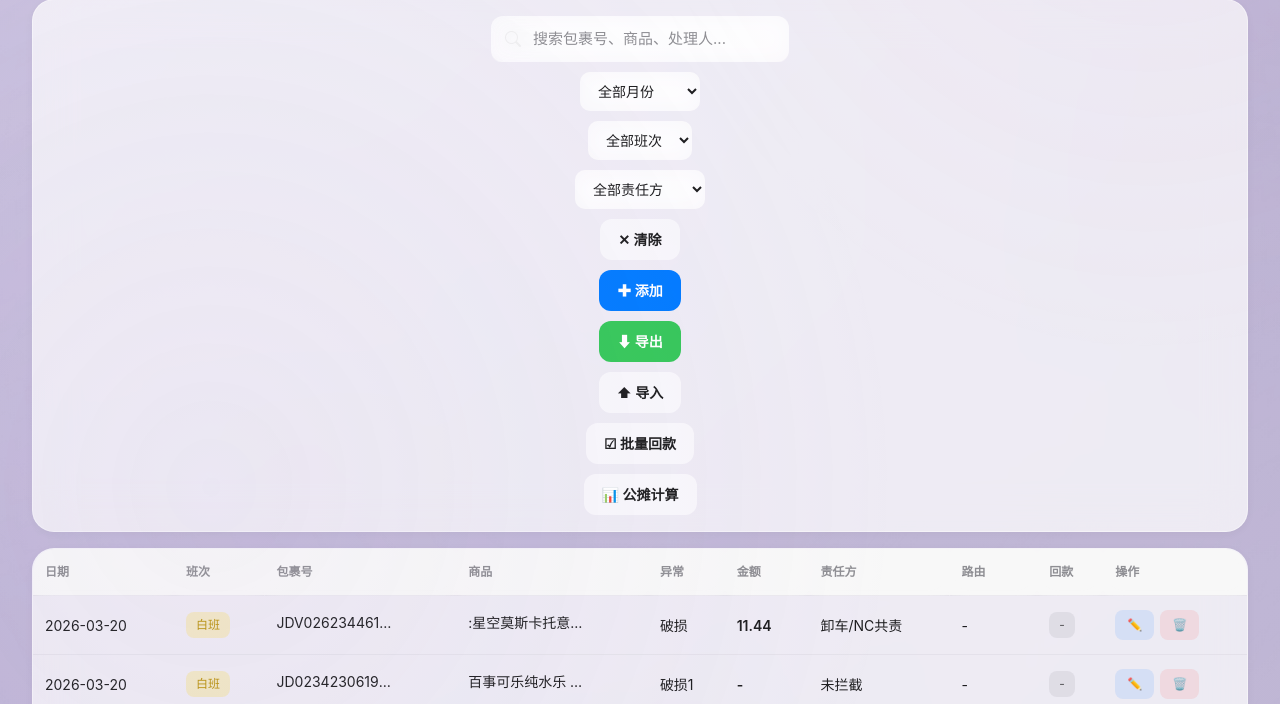
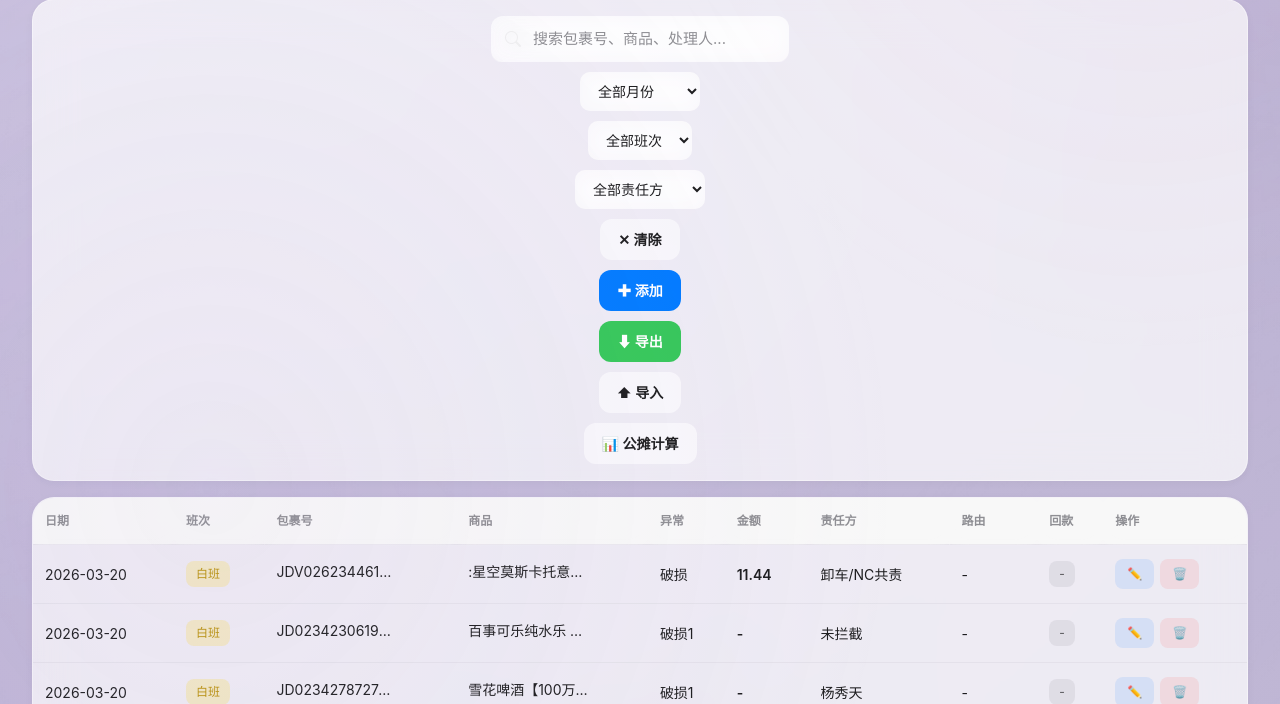
Before and after one commit to NC0319/nc-account-system, a Flask app: page / in a window 1280 px wide. Shown: the part 535-1239 px from the top of the page. Run offline with Flask 2, Linux system fonts and the light colour scheme.

Commit message:
删除独立的批量回款按钮，功能已集成到未回款弹窗

```diff
--- a/templates/index.html
+++ b/templates/index.html
@@ -905,7 +905,7 @@ function markUnpaidSelected(){
             <button class="action-btn green" onclick="exportData()">⬇ 导出</button>
             <button class="action-btn secondary" onclick="document.getElementById('importFile').click()">⬆ 导入</button>
             <input type="file" id="importFile" accept=".xlsx,.xls" style="display:none" onchange="importExcel(this)">
-            <button class="action-btn secondary" onclick="openBatchModal()">☑ 批量回款</button>
+
             <button class="action-btn secondary" onclick="openSharedModal()">📊 公摊计算</button>
         </div>
 
```
